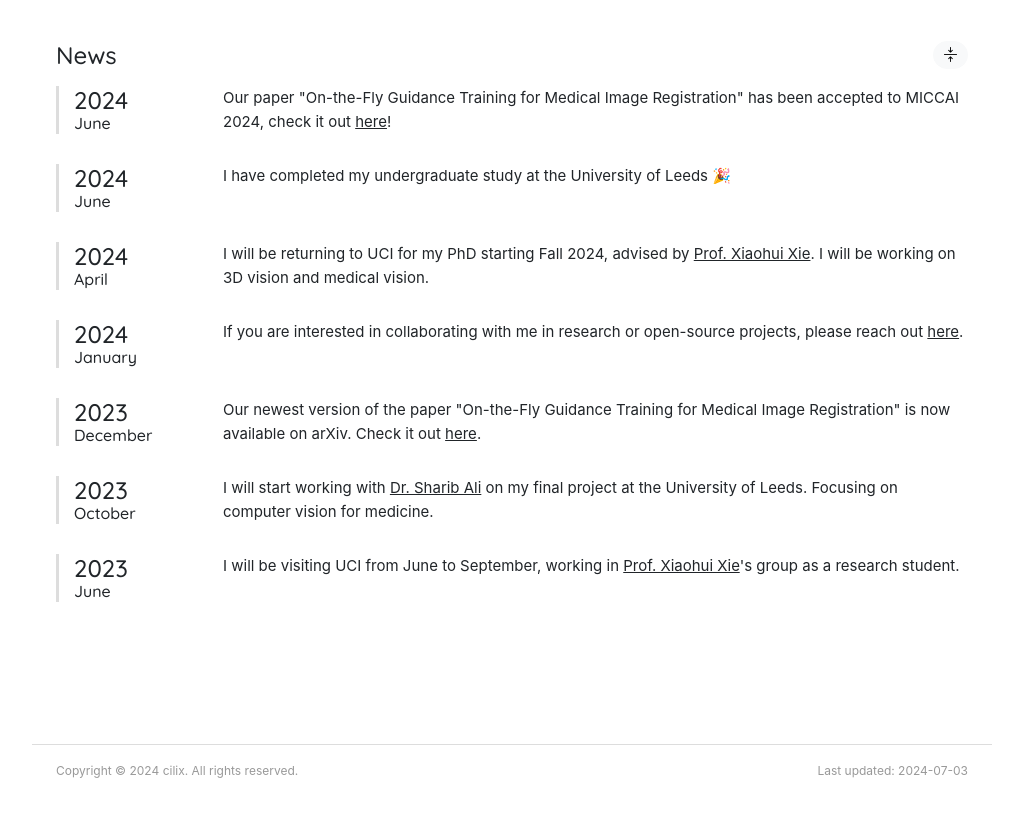
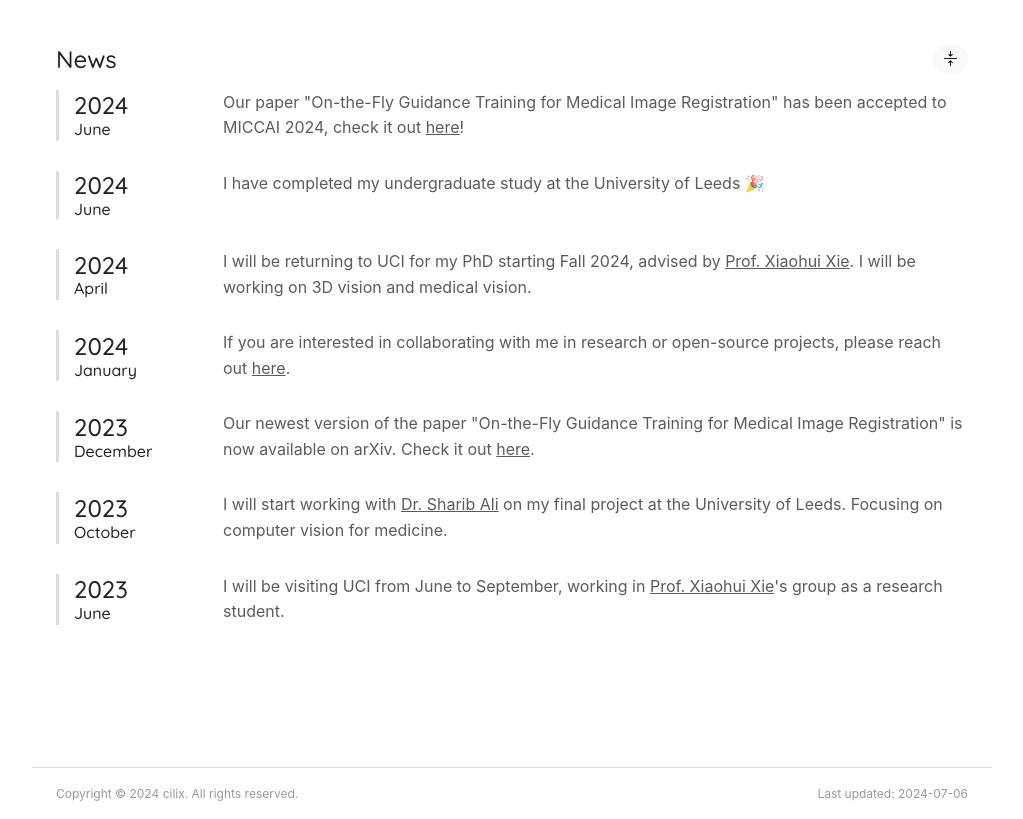
Before and after one commit to yuelinxin/yuelinxin.github.io, a plain HTML site: page index.html in a window 1280 px wide. Shown: the part 696-1515 px from the top of the page, without its empty margins (128-1151 px from the left). Before the commit the page ends 1492 px from the top, so only its background shows below. Drawn offline with nearby package versions, Linux system fonts and the light colour scheme.

Commit message:
update style

```diff
--- a/index.html
+++ b/index.html
@@ -16,7 +16,7 @@
     <title>Yuelin Xin</title>
 </head>
 <body>
-    <div class="navbar navbar-expand-lg bg-body-tertiary p-1">
+    <div class="navbar navbar-expand-lg bg-body-tertiary p-0">
         <a class="navbar-brand mx-3 p-2" href="#" style="font-size: 1.3rem; font-family: 'Quicksand'; margin-bottom: 3px">
             <!-- <img src="cilix_logo.jpg" alt="Coming Soon!" class="logo" /> -->
             cilix
@@ -74,7 +74,8 @@
                             <i class="fas fa-graduation-cap profile-info-icon"></i></a>
                         <div class="profile-email-area">
                             <i class="fas fa-envelope"></i>
-                            <a href="mailto:yuelix1@uci.edu">yuelix1@uci.edu</a><br/>
+                            <a href="mailto:yuelix1@uci.edu">yuelix1@uci.edu</a>,
+                            <a href="mailto:yuelin@cilix.ai">yuelin@cilix.ai</a>
                         </div>
                     </div>
                 </div>
@@ -128,7 +129,7 @@
                                         <h5 class="mb-0 news-date-month">June</h5>
                                     </div>
                                     <div class="col-md-10">
-                                        <p class="mb-0">
+                                        <p class="mb-0 text-body-secondary">
                                             Our paper "On-the-Fly Guidance Training for Medical Image Registration" has been accepted to MICCAI 2024,
                                             check it out <a href="https://arxiv.org/abs/2308.15216" target="_blank">here</a>!
                                         </p>
@@ -142,7 +143,7 @@
                                         <h5 class="mb-0 news-date-month">June</h5>
                                     </div>
                                     <div class="col-md-10">
-                                        <p class="mb-0">
+                                        <p class="mb-0 text-body-secondary">
                                             I have completed my undergraduate study at the University of Leeds 🎉
                                         </p>
                                     </div>
@@ -155,7 +156,7 @@
                                         <h5 class="mb-0 news-date-month">April</h5>
                                     </div>
                                     <div class="col-md-10">
-                                        <p class="mb-0">
+                                        <p class="mb-0 text-body-secondary">
                                             I will be returning to UCI for my PhD starting Fall 2024, advised by <a href="https://www.ics.uci.edu/~xhx/" target="_blank">Prof. Xiaohui Xie</a>.
                                             I will be working on 3D vision and medical vision.
                                         </p>
@@ -169,7 +170,7 @@
                                         <h5 class="mb-0 news-date-month">January</h5>
                                     </div>
                                     <div class="col-md-10">
-                                        <p class="mb-0">
+                                        <p class="mb-0 text-body-secondary">
                                             If you are interested in collaborating with me in research or open-source projects, please reach out <a href="mailto:sc20yx2@leeds.ac.uk">here</a>.
                                         </p>
                                     </div>
@@ -182,7 +183,7 @@
                                         <h5 class="mb-0 news-date-month">December</h5>
                                     </div>
                                     <div class="col-md-10">
-                                        <p class="mb-0">
+                                        <p class="mb-0 text-body-secondary">
                                             Our newest version of the paper "On-the-Fly Guidance Training for Medical Image Registration" is now available on arXiv.
                                             Check it out <a href="https://arxiv.org/abs/2308.15216" target="_blank">here</a>.
                                         </p>
@@ -196,7 +197,7 @@
                                         <h5 class="mb-0 news-date-month">October</h5>
                                     </div>
                                     <div class="col-md-10">
-                                        <p class="mb-0">
+                                        <p class="mb-0 text-body-secondary">
                                             I will start working with <a href="https://eps.leeds.ac.uk/computing/staff/11465/dr-sharib-ali" target="_blank">Dr. Sharib Ali</a> on my final project at the University of Leeds.
                                             Focusing on computer vision for medicine.
                                         </p>
@@ -210,7 +211,7 @@
                                         <h5 class="mb-0 news-date-month">June</h5>
                                     </div>
                                     <div class="col-md-10">
-                                        <p class="mb-0">
+                                        <p class="mb-0 text-body-secondary">
                                             I will be visiting UCI from June to September, working in <a href="https://www.ics.uci.edu/~xhx/" target="_blank">Prof. Xiaohui Xie</a>'s group as a research student.
                                         </p>
                                     </div>
@@ -577,7 +578,7 @@
                     cilix. All rights reserved.
                 </div>
                 <div class="update">
-                    Last updated: 2024-07-03
+                    Last updated: 2024-07-06
                 </div>
             </div>
         </div>
--- a/style.css
+++ b/style.css
@@ -25,7 +25,7 @@ body{
             'Droid Sans',
             'Helvetica Neue',
             sans-serif;
-    font-size: 15px;
+    font-size: 16px;
     text-rendering: optimizeLegibility;
     -webkit-font-smoothing: antialiased;
     -moz-osx-font-smoothing: grayscale;
@@ -61,7 +61,7 @@ a:hover {
     background-position: center;
     background-size: cover;
     background-repeat: no-repeat;
-    top: 60px;
+    top: 53px;
     justify-content: center;
 }
 
```
